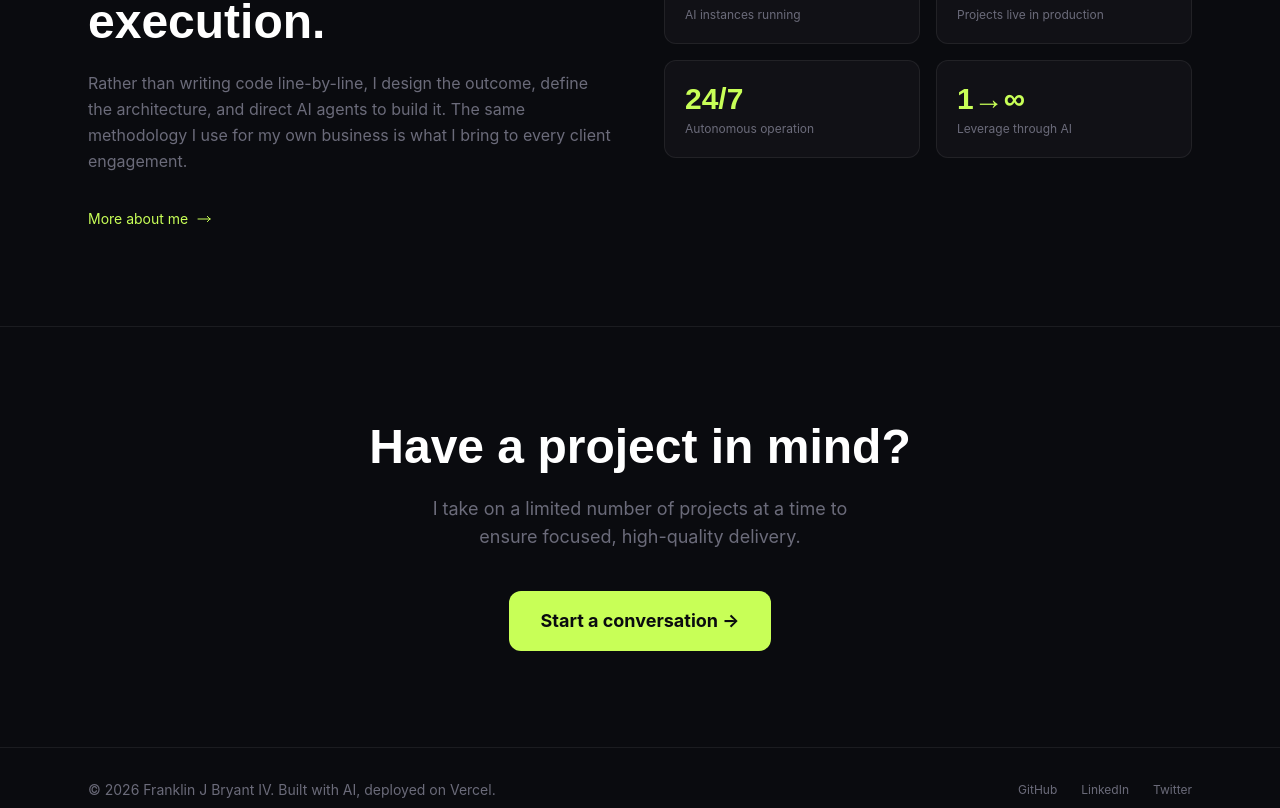
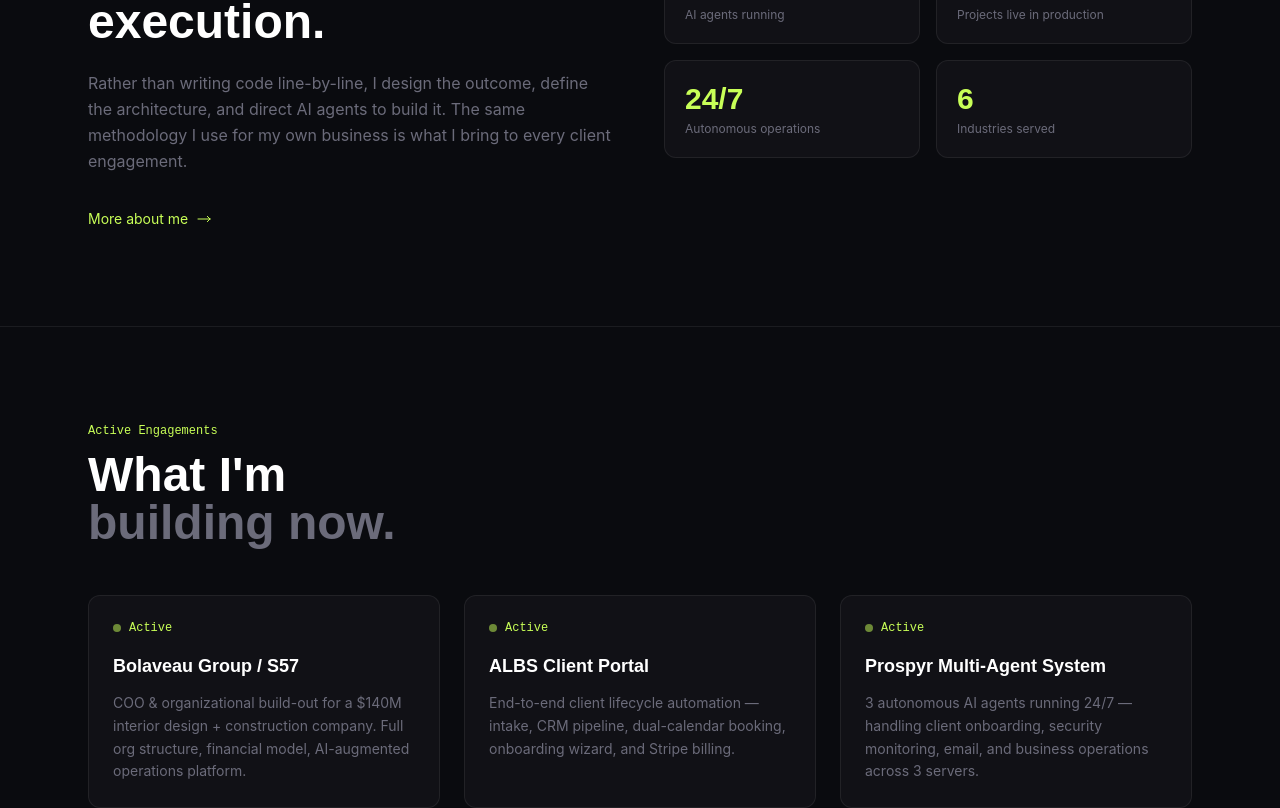
Before and after one commit to FranklinIV94/franklin-portfolio, a Next.js app: page / in a window 1280 px wide. Shown: the part 5820-6628 px from the top of the page. Built offline with nearby package versions, Linux system fonts and the light colour scheme; no server answers.

Commit message:
GLM-5.1 portfolio update: stats, active engagements, CTA

```diff
--- a/app/page.tsx
+++ b/app/page.tsx
@@ -101,10 +101,10 @@ export default function Home() {
               </div>
               <div className="grid grid-cols-2 gap-4">
                 {[
-                  { value: '2+', label: 'AI instances running' },
-                  { value: '3+', label: 'Projects live in production' },
-                  { value: '24/7', label: 'Autonomous operation' },
-                  { value: '1→∞', label: 'Leverage through AI' },
+                  { value: '3', label: 'AI agents running' },
+                  { value: '7+', label: 'Projects live in production' },
+                  { value: '24/7', label: 'Autonomous operations' },
+                  { value: '6', label: 'Industries served' },
                 ].map(({ value, label }) => (
                   <div key={label} className="bg-surface border border-border rounded-xl p-5">
                     <div className="font-display font-bold text-3xl text-accent mb-1">{value}</div>
@@ -112,6 +112,59 @@ export default function Home() {
                   </div>
                 ))}
               </div>
+            </div>
+          </div>
+        </section>
+
+        {/* Active Engagements */}
+        <section className="border-t border-border">
+          <div className="max-w-6xl mx-auto px-6 py-24">
+            <motion.div
+              initial={{ opacity: 0, y: 20 }}
+              whileInView={{ opacity: 1, y: 0 }}
+              viewport={{ once: true }}
+              transition={{ duration: 0.6 }}
+              className="mb-12"
+            >
+              <span className="font-mono text-xs text-accent mb-3 block">Active Engagements</span>
+              <h2 className="font-display font-bold text-4xl md:text-5xl">
+                What I&apos;m
+                <br />
+                <span className="text-muted">building now.</span>
+              </h2>
+            </motion.div>
+
+            <div className="grid grid-cols-1 md:grid-cols-3 gap-6">
+              {[
+                {
+                  name: 'Bolaveau Group / S57',
+                  description: 'COO & organizational build-out for a $140M interior design + construction company. Full org structure, financial model, AI-augmented operations platform.',
+                },
+                {
+                  name: 'ALBS Client Portal',
+                  description: 'End-to-end client lifecycle automation — intake, CRM pipeline, dual-calendar booking, onboarding wizard, and Stripe billing.',
+                },
+                {
+                  name: 'Prospyr Multi-Agent System',
+                  description: '3 autonomous AI agents running 24/7 — handling client onboarding, security monitoring, email, and business operations across 3 servers.',
+                },
+              ].map((engagement, i) => (
+                <motion.div
+                  key={engagement.name}
+                  initial={{ opacity: 0, y: 20 }}
+                  whileInView={{ opacity: 1, y: 0 }}
+                  viewport={{ once: true }}
+                  transition={{ duration: 0.5, delay: i * 0.1 }}
+                  className="bg-surface border border-border rounded-xl p-6"
+                >
+                  <div className="flex items-center gap-2 mb-4">
+                    <span className="inline-block w-2 h-2 rounded-full bg-accent animate-pulse" />
+                    <span className="font-mono text-xs text-accent">Active</span>
+                  </div>
+                  <h3 className="font-display font-bold text-lg mb-3">{engagement.name}</h3>
+                  <p className="text-sm text-muted leading-relaxed">{engagement.description}</p>
+                </motion.div>
+              ))}
             </div>
           </div>
         </section>
@@ -126,10 +179,10 @@ export default function Home() {
               transition={{ duration: 0.6 }}
             >
               <h2 className="font-display font-bold text-4xl md:text-5xl mb-6">
-                Have a project in mind?
+                Let&apos;s build something that runs itself.
               </h2>
               <p className="text-muted text-lg mb-10 max-w-md mx-auto">
-                I take on a limited number of projects at a time to ensure focused, high-quality delivery.
+                I architect AI-accelerated systems that scale. Fewer meetings, more execution. If that sounds like your next project, let&apos;s talk.
               </p>
               <a
                 href="/contact"
```
